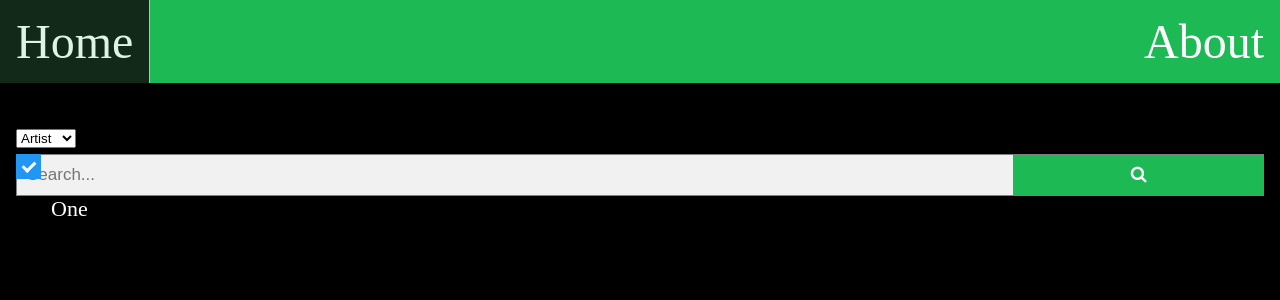
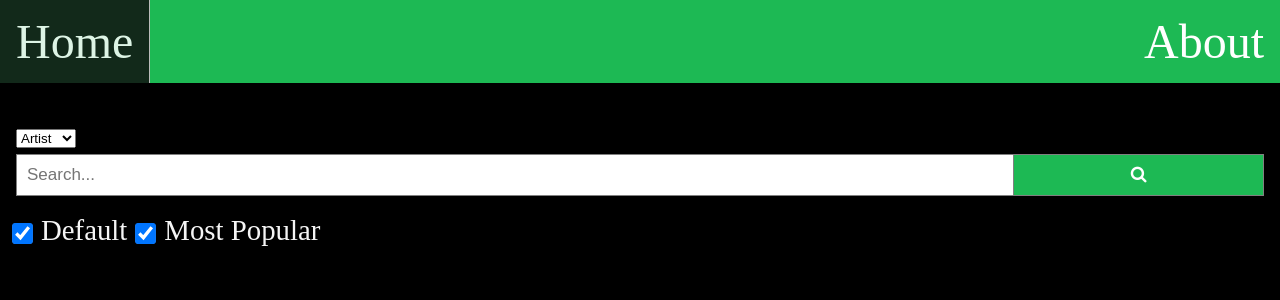
Before and after one commit to rrobinson421/RecommendSpotifyWebApp, a Django app: page / in a window 1280 px wide. Shown: the top 300 px of the page. Run offline with Django 5.2, Linux system fonts and the light colour scheme.

Commit message:
- Fixed HTML checkbox output - Implemented python checkbox input - Implemented settings for checkboxs and variables - Starting recommendation settings input

```diff
--- a/webapp/recommend/global_var.py
+++ b/webapp/recommend/global_var.py
@@ -1,3 +1,6 @@
 artist_id = ''
 song_id = ''
 album_id = ''
+
+default = False
+mostPopular = False
--- a/webapp/recommend/views.py
+++ b/webapp/recommend/views.py
@@ -1,7 +1,9 @@
 from django.shortcuts import render
 from .main import upt_page
+from .main import apply_recommendations
 
 # Create your views here.
 def recommend(request):
+    apply_recommendations()
     data = upt_page()
     return render(request, 'recommend/results.html', data)
--- a/webapp/static/css/style.css
+++ b/webapp/static/css/style.css
@@ -82,7 +82,7 @@ font-size: 17px;
 border: 1px solid grey;
 float: left;
 width: 80%;
-background: #f1f1f1;
+background: #ffffff;
 }
 
 /* Style the submit button */
@@ -104,70 +104,21 @@ opacity: .55;
 
 /* Checkbox */
 
-.container {
-display: block;
-position: relative;
-padding-left: 35px;
-margin-bottom: 12px;
-cursor: pointer;
-color: white;
-font-size: 22px;
--webkit-user-select: none;
--moz-user-select: none;
--ms-user-select: none;
-user-select: none;
+form.example input[type=checkbox]
+{
+  /* Double-sized Checkboxes */
+  -ms-transform: scale(1.6); /* IE */
+  -moz-transform: scale(1.6); /* FF */
+  -webkit-transform: scale(1.6); /* Safari and Chrome */
+  -o-transform: scale(1.6); /* Opera */
+  transform: scale(1.6);
+  padding: 10px;
 }
 
-/* Hide the browser's default checkbox */
-.container input {
-position: absolute;
-opacity: 0;
-cursor: pointer;
-height: 0;
-width: 0;
+/* Might want to wrap a span around your checkbox text */
+form.example .checkboxtext
+{
+  /* Checkbox text */
+  font-size: 60%;
+  display: inline;
 }
-
-/* Create a custom checkbox */
-.checkmark {
-position: absolute;
-top: 0;
-left: 0;
-height: 25px;
-width: 25px;
-background-color: #eee;
-}
-
-/* On mouse-over, add a grey background color */
-.container:hover input ~ .checkmark {
-background-color: #ccc;
-}
-
-/* When the checkbox is checked, add a blue background */
-.container input:checked ~ .checkmark {
-background-color: #2196F3;
-}
-
-/* Create the checkmark/indicator (hidden when not checked) */
-.checkmark:after {
-content: "";
-position: absolute;
-display: none;
-}
-
-/* Show the checkmark when checked */
-.container input:checked ~ .checkmark:after {
-display: block;
-}
-
-/* Style the checkmark/indicator */
-.container .checkmark:after {
-left: 9px;
-top: 5px;
-width: 5px;
-height: 10px;
-border: solid white;
-border-width: 0 3px 3px 0;
--webkit-transform: rotate(45deg);
--ms-transform: rotate(45deg);
-transform: rotate(45deg);
-}
--- a/webapp/templates/home.html
+++ b/webapp/templates/home.html
@@ -17,14 +17,25 @@
 
         <div class="form-group">
             <input type="text" placeholder="Search..." name="search" id="search">
+            <button type="submit"><i class="fa fa-search"></i></button>
         </div>
 
-        <button type="submit"><i class="fa fa-search"></i></button>
+        </div class="check-group">
+            <input type="checkbox" name="check_1" id="check_1" checked="checked"/>
+            <span class="checkboxtext">Default</span>
 
-        <label class="container">One
-            <input type="checkbox" checked="checked" name="check_1" id="check_1">
-            <span class="checkmark"></span>
-        </label>
+            <input type="checkbox" name="check_2" id="check_2" checked="unchecked"/>
+            <span class="checkboxtext">Most Popular</span>
+        </div>
     </form>
 
+    <!--
+    <div class="check-group">
+            <label class="myCheckbox">
+                <input type="checkbox" name="check_1" id="check_1" checked="checked"/>
+                <span class="checkbox-text">One</span>
+            </label>
+        </div>
+    -->
+
 {% endblock %}
--- a/webapp/webapp/views.py
+++ b/webapp/webapp/views.py
@@ -31,5 +31,8 @@ def search_results(request):
             return homepage(request)
 
 def set_settings(request):
+    recommend.main.reset_settings()
     if request.GET.get('check_1'):
-        print("checked")
+        recommend.main.set_check_1(True)
+    if request.GET.get('check_2'):
+        recommend.main.set_check_2(True)
```
Also changed, not shown: webapp/recommend/main.py (+25 -3 lines).
